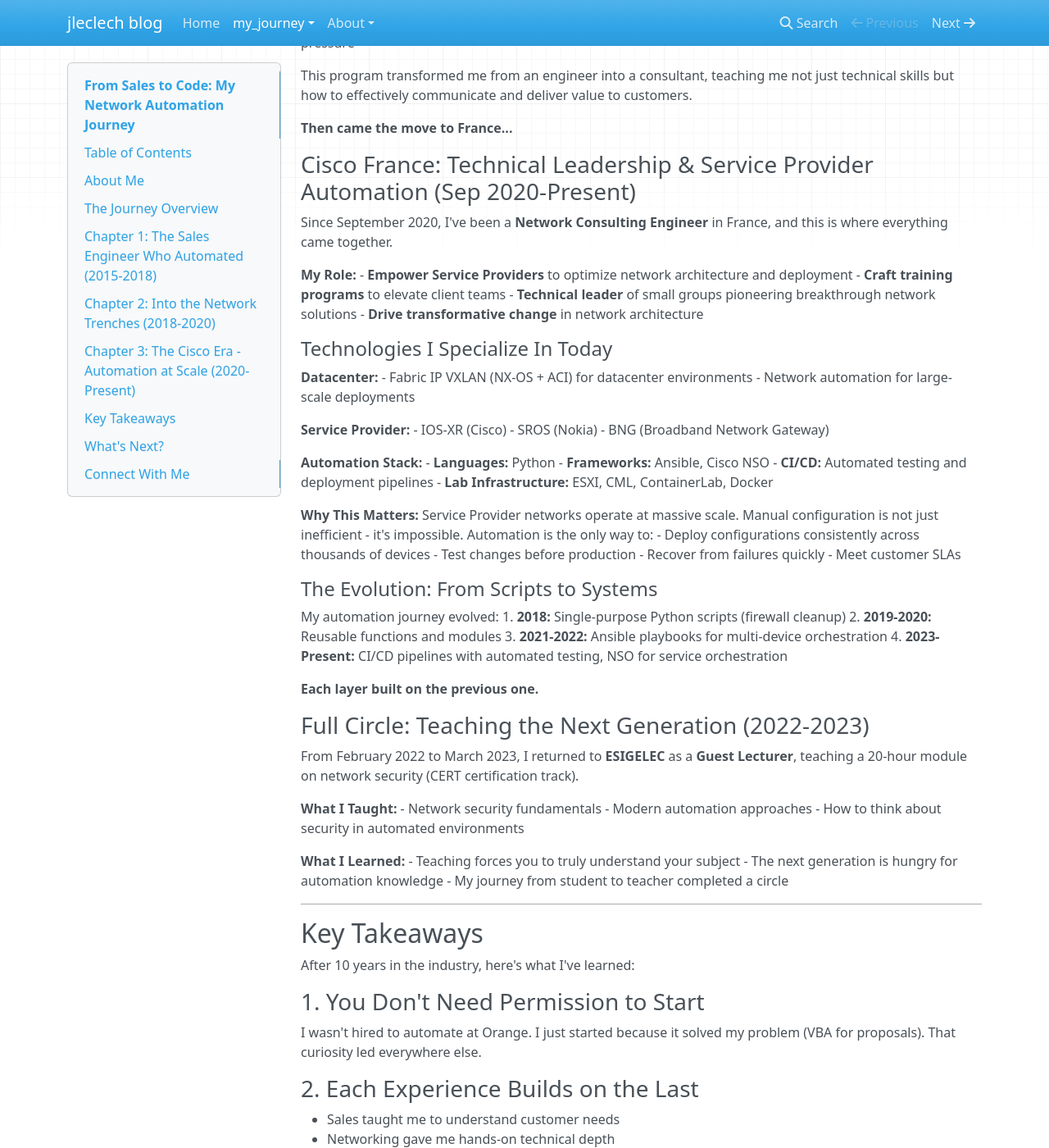
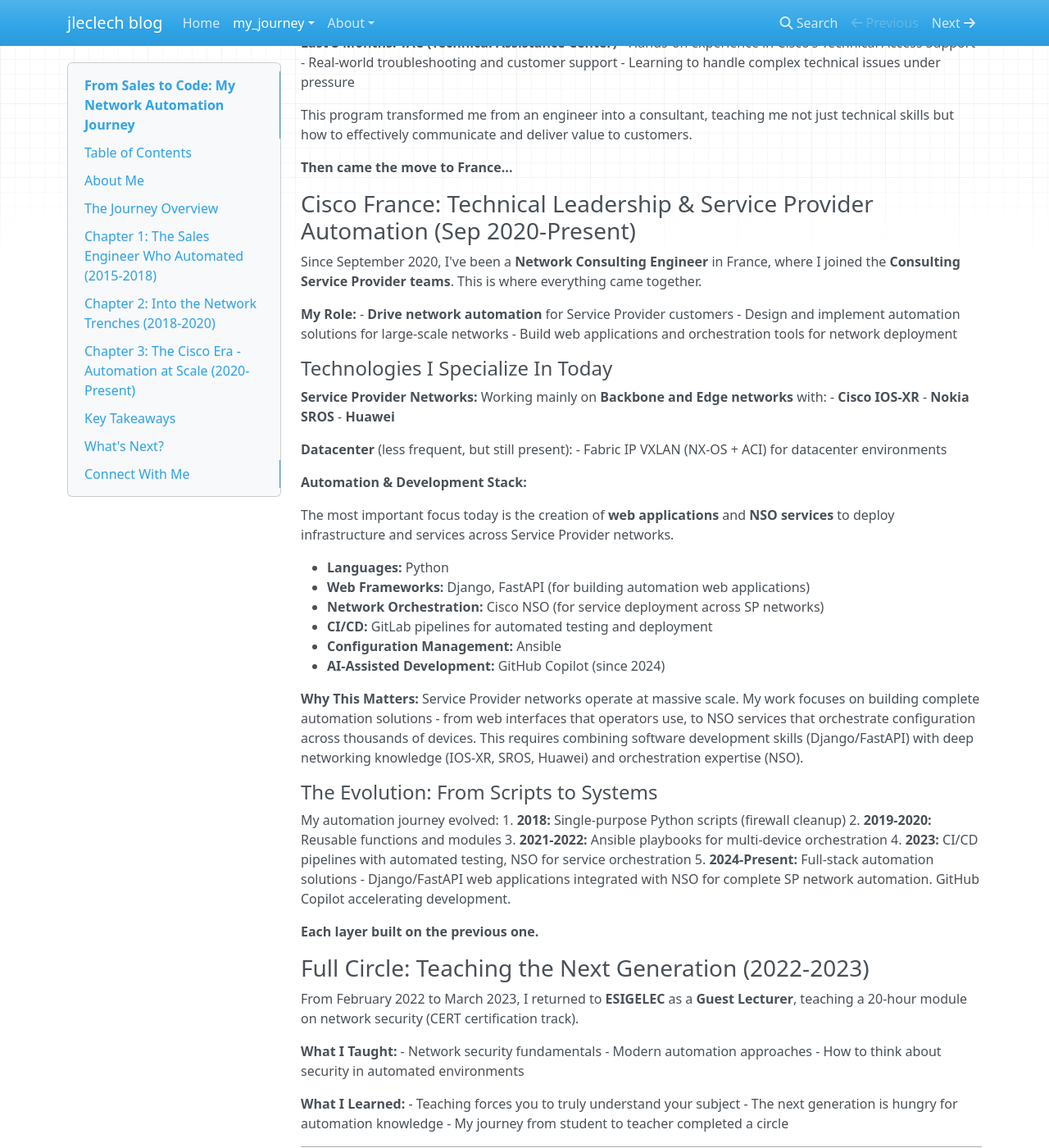
Before and after one commit to Jeremy-Coder76/Jeremy-Coder76.github.io, an MkDocs documentation site: the page built from docs/my_journey/journey.md, in a window 1280 px wide and 1400 px high, scrolled down 3898 px. Shown: the whole window at 82% size. Built offline with MkDocs 1.6.1, drawn with Linux system fonts in a browser that asks for light colours; nearby versions of some CDN libraries; some of the changed text lies outside the part shown.

Commit message:
Update Cisco France role to reflect current SP automation focus
- Clarify role in Consulting Service Provider teams
- Update main responsibility: drive network automation for customers
- Emphasize web application development (Django/FastAPI)
- Highlight NSO services for SP network deployment
- Update SP technologies: IOS-XR, SROS, Huawei (backbone/edge focus)
- Note datacenter work is less frequent but still present
- Add complete automation stack: Python, Django, FastAPI, NSO, GitLab, Ansible
- Include GitHub Copilot usage since 2024
- Update evolution timeline to include 2024 full-stack automation solutions
- Update "Current Focus" section to reflect SP-first approach

```diff
--- a/docs/my_journey/journey.md
+++ b/docs/my_journey/journey.md
@@ -20,10 +20,11 @@ My name is **Jeremy LE CLEC'H**. I'm a Network Consulting Engineer at Cisco, spe
 But I didn't start here. My journey began in 2015 as a pre-sales engineer with no knowledge of network automation, programming, or even REST APIs. This blog chronicles my transformation from a sales engineer creating proposals in Word to a network developer building CI/CD pipelines for Service Provider infrastructures.
 
 **Current Focus:**
-- Datacenter: Fabric IP VXLAN, NX-OS, ACI
-- Service Provider: IOS-XR, SROS, BNG
-- Automation: Python, Ansible, NSO, CI/CD
-- Lab Environments: ESXI, CML, ContainerLab, Docker
+- Service Provider: Backbone and edge networks (IOS-XR, SROS, Huawei)
+- Web Development: Django and FastAPI applications for network automation
+- Network Orchestration: Cisco NSO for service deployment across SP networks
+- Automation: Python, CI/CD (GitLab), Ansible, GitHub Copilot
+- Datacenter: Fabric IP VXLAN, NX-OS, ACI (occasional projects)
 
 [![Twitter URL](https://img.shields.io/twitter/url/https/twitter.com/jeremleclech.svg?style=social&label=Follow%20%40jeremleclech)](https://twitter.com/jeremleclech)
 
@@ -184,37 +185,37 @@ This program transformed me from an engineer into a consultant, teaching me not
 
 ### Cisco France: Technical Leadership & Service Provider Automation (Sep 2020-Present)
 
-Since September 2020, I've been a **Network Consulting Engineer** in France, and this is where everything came together.
+Since September 2020, I've been a **Network Consulting Engineer** in France, where I joined the **Consulting Service Provider teams**. This is where everything came together.
 
 **My Role:**
-- **Empower Service Providers** to optimize network architecture and deployment
-- **Craft training programs** to elevate client teams
-- **Technical leader** of small groups pioneering breakthrough network solutions
-- **Drive transformative change** in network architecture
+- **Drive network automation** for Service Provider customers
+- Design and implement automation solutions for large-scale networks
+- Build web applications and orchestration tools for network deployment
 
 #### Technologies I Specialize In Today
 
-**Datacenter:**
+**Service Provider Networks:**
+Working mainly on **Backbone and Edge networks** with:
+- **Cisco IOS-XR**
+- **Nokia SROS**
+- **Huawei**
+
+**Datacenter** (less frequent, but still present):
 - Fabric IP VXLAN (NX-OS + ACI) for datacenter environments
-- Network automation for large-scale deployments
 
-**Service Provider:**
-- IOS-XR (Cisco)
-- SROS (Nokia)
-- BNG (Broadband Network Gateway)
+**Automation & Development Stack:**
 
-**Automation Stack:**
+The most important focus today is the creation of **web applications** and **NSO services** to deploy infrastructure and services across Service Provider networks.
+
 - **Languages:** Python
-- **Frameworks:** Ansible, Cisco NSO
-- **CI/CD:** Automated testing and deployment pipelines
-- **Lab Infrastructure:** ESXI, CML, ContainerLab, Docker
+- **Web Frameworks:** Django, FastAPI (for building automation web applications)
+- **Network Orchestration:** Cisco NSO (for service deployment across SP networks)
+- **CI/CD:** GitLab pipelines for automated testing and deployment
+- **Configuration Management:** Ansible
+- **AI-Assisted Development:** GitHub Copilot (since 2024)
 
 **Why This Matters:**
-Service Provider networks operate at massive scale. Manual configuration is not just inefficient - it's impossible. Automation is the only way to:
-- Deploy configurations consistently across thousands of devices
-- Test changes before production
-- Recover from failures quickly
-- Meet customer SLAs
+Service Provider networks operate at massive scale. My work focuses on building complete automation solutions - from web interfaces that operators use, to NSO services that orchestrate configuration across thousands of devices. This requires combining software development skills (Django/FastAPI) with deep networking knowledge (IOS-XR, SROS, Huawei) and orchestration expertise (NSO).
 
 #### The Evolution: From Scripts to Systems
 
@@ -222,7 +223,8 @@ My automation journey evolved:
 1. **2018:** Single-purpose Python scripts (firewall cleanup)
 2. **2019-2020:** Reusable functions and modules
 3. **2021-2022:** Ansible playbooks for multi-device orchestration
-4. **2023-Present:** CI/CD pipelines with automated testing, NSO for service orchestration
+4. **2023:** CI/CD pipelines with automated testing, NSO for service orchestration
+5. **2024-Present:** Full-stack automation solutions - Django/FastAPI web applications integrated with NSO for complete SP network automation. GitHub Copilot accelerating development.
 
 **Each layer built on the previous one.**
 
```
